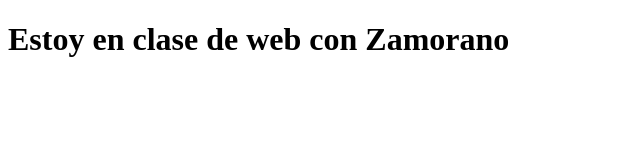
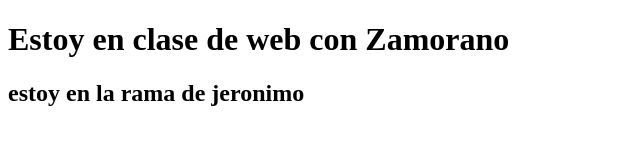
Before and after one commit to RXHACK00/clase-git-jueves, a plain HTML site: page index.html in a window 1280 px wide. Shown: the whole page, without its empty margins (0-640 px from the left). Drawn offline with Linux system fonts and the light colour scheme.

Commit message:
agrego la rama con mi nombre

```diff
--- a/index.html
+++ b/index.html
@@ -7,5 +7,6 @@
   </head>
   <body>
     <h1>Estoy en clase de web con Zamorano</h1>
+    <h2>estoy en la rama de jeronimo</h2>
   </body>
 </html>
```
